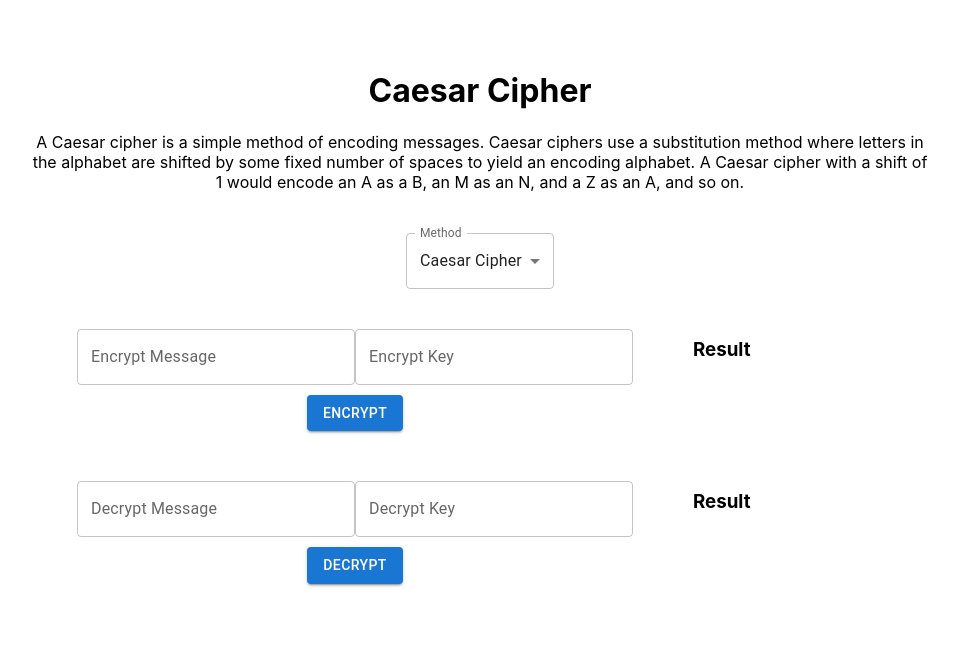
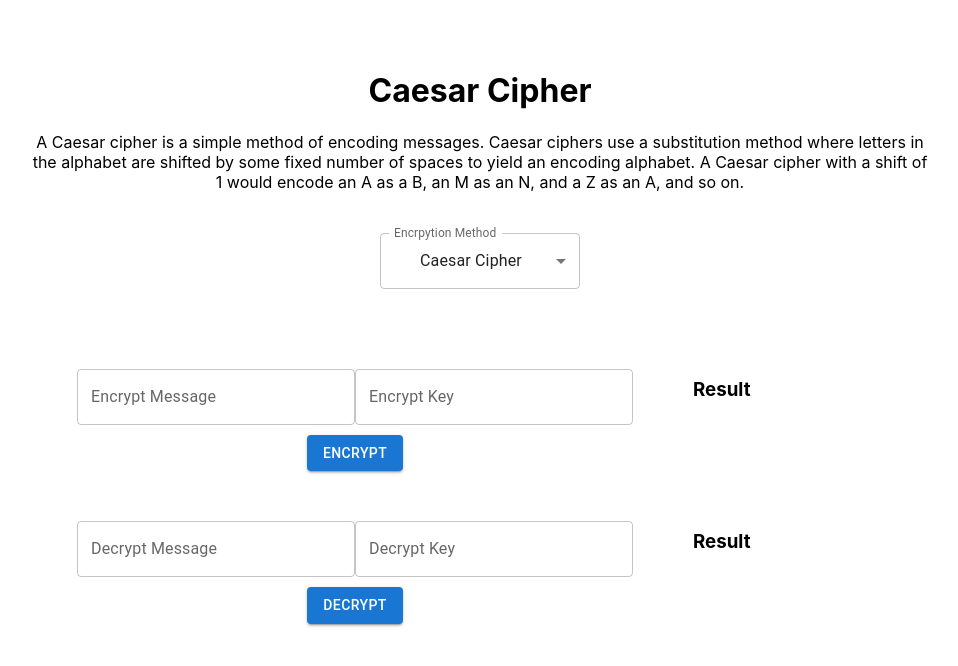
Before and after one commit to williamhpark/encryption, a React (Create React App) app in the folder client/: page / in a window 1280 px wide. Shown: the top 666 px of the page, without its empty margins (160-1118 px from the left). Built offline with nearby package versions, Linux system fonts and the light colour scheme.

Commit message:
Minor frontend changes

```diff
--- a/client/src/components/Dropdown/Dropdown.css
+++ b/client/src/components/Dropdown/Dropdown.css
@@ -1,4 +1,5 @@
 .select {
-    min-width: 120px;
+    min-width: 200px;
     max-width: 400px;
+    margin-bottom: 25px;
 }
--- a/client/src/components/Dropdown/Dropdown.tsx
+++ b/client/src/components/Dropdown/Dropdown.tsx
@@ -26,12 +26,12 @@ const Dropdown: React.FunctionComponent<DropdownProps> = ({
   return (
     <Box className="select">
       <FormControl fullWidth>
-        <InputLabel id="method-select-label">Method</InputLabel>
+        <InputLabel id="method-select-label">Encrpytion Method</InputLabel>
         <Select
           labelId="method-select-label"
           id="method-select"
           value={method}
-          label="Method"
+          label="Encryption Method"
           onChange={handleChange}
         >
           {methods.map((method) => (
--- a/client/src/components/Form/Form.css
+++ b/client/src/components/Form/Form.css
@@ -1,8 +1,8 @@
 .form {
-    margin-top: 10px;
     display: flex;
     flex-direction: column;
     justify-content: center;
+    margin-top: 25px;
 }
 
 .form input {
```
